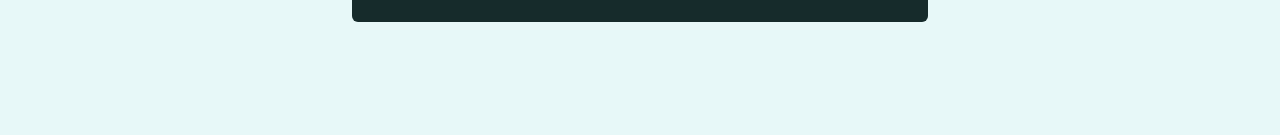
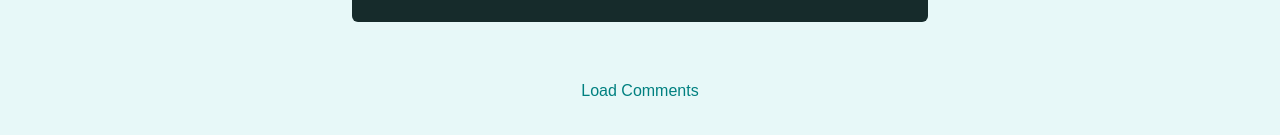
Before and after one commit to icarodebarros/react-c-g-Router, a React (Create React App) app: page /quotes/q1 in a window 1280 px wide. Shown: the part 355-490 px from the top of the page. Built offline with nearby package versions, Linux system fonts and the light colour scheme.

Commit message:
Getting creative with nested routes

```diff
--- a/src/pages/QuoteDetail.js
+++ b/src/pages/QuoteDetail.js
@@ -1,5 +1,5 @@
 import { Fragment } from 'react';
-import { useParams, Route } from 'react-router-dom';
+import { useParams, Route, Link, useRouteMatch } from 'react-router-dom';
 
 import HighlightedQuote from '../components/quotes/HighlightedQuote';
 import Comments from '../components/comments/Comments';
@@ -10,6 +10,7 @@ const DUMMY_QUOTES = [
 ];
 
 const QuoteDetail = () => {
+  const match = useRouteMatch();
   const params = useParams();
 
   const quote = DUMMY_QUOTES.find((quote) => quote.id === params.quoteId);
@@ -21,7 +22,14 @@ const QuoteDetail = () => {
   return (
     <Fragment>
       <HighlightedQuote text={quote.text} author={quote.author} />
-      <Route path={`/quotes/${params.quoteId}/comments`}>
+      <Route path={match.path} exact>
+        <div className='centered'>
+          <Link className='btn--flat' to={`${match.url}/comments`}>
+            Load Comments
+          </Link>
+        </div>
+      </Route>
+      <Route path={`${match.path}/comments`}>
         <Comments />
       </Route>
     </Fragment>
```
Also changed, not shown: 1 other file (tests, documents, lock files or other folders).
